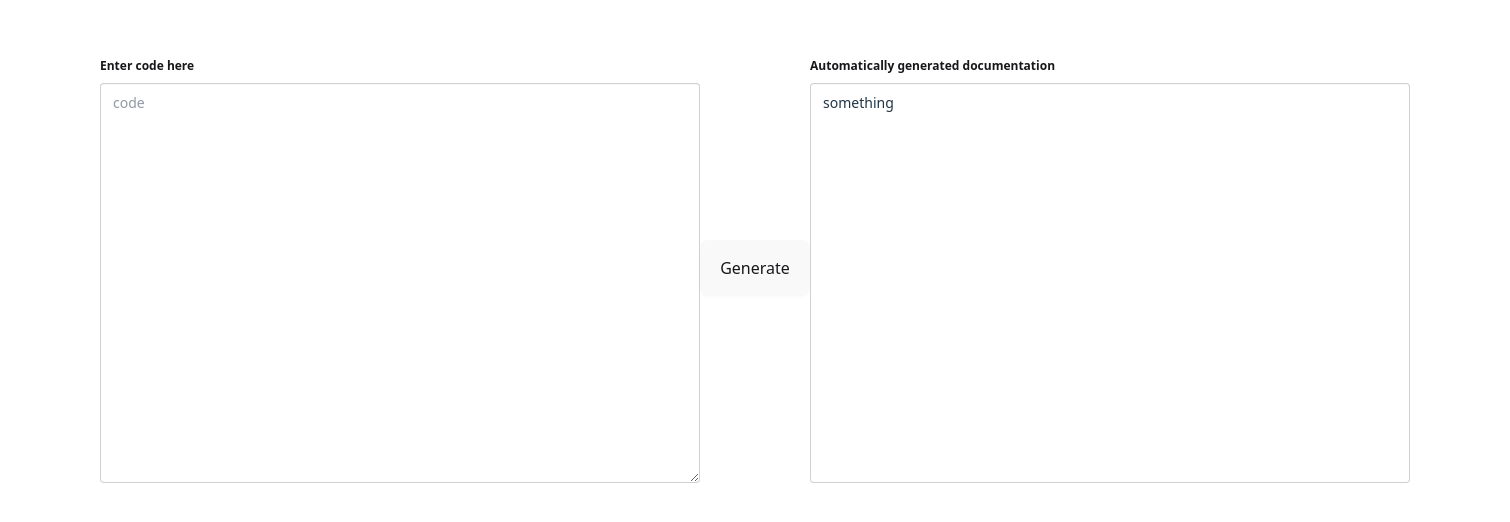
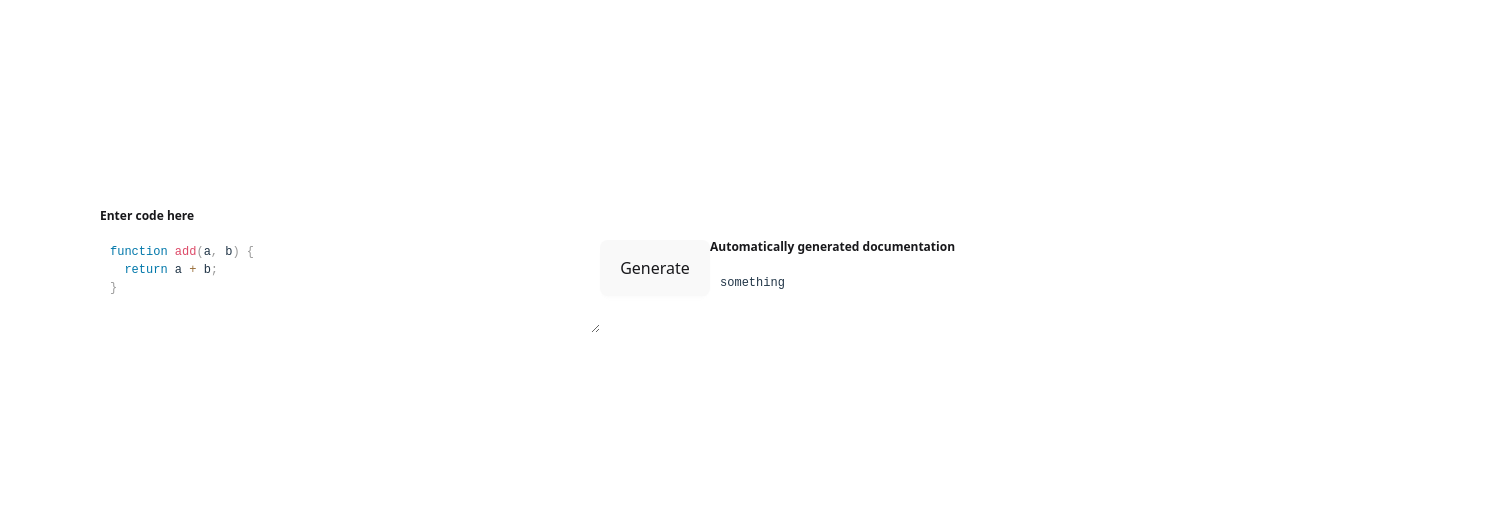
Before and after one commit to prth8564/code_documentation_generator, a React (Vite) app: page / in a window 1280 px wide. Shown: the part 132-654 px from the top of the page, 1510 px wide, since content can reach past the window. Built offline with nearby package versions, Linux system fonts and the light colour scheme.

Commit message:
code editor and a little formatting

```diff
--- a/package.json
+++ b/package.json
@@ -4,6 +4,7 @@
   "version": "0.0.0",
   "type": "module",
   "scripts": {
+    "start": "start npm run dev && start nodemon api/index.js",
     "dev": "vite",
     "build": "vite build",
     "lint": "eslint .",
@@ -12,8 +13,10 @@
   "dependencies": {
     "@tailwindcss/vite": "^4.0.15",
     "daisyui": "^5.0.9",
+    "prismjs": "^1.30.0",
     "react": "^19.0.0",
     "react-dom": "^19.0.0",
+    "react-simple-code-editor": "^0.14.1",
     "tailwindcss": "^4.0.15"
   },
   "devDependencies": {
--- a/src/App.jsx
+++ b/src/App.jsx
@@ -1,24 +1,50 @@
 import './App.css'
 import { query } from './functions/apiCall'
 import { useState } from 'react'
+import Editor from 'react-simple-code-editor';
+import { highlight, languages } from 'prismjs/components/prism-core';
+import 'prismjs/components/prism-clike';
+import 'prismjs/components/prism-javascript';
+import 'prismjs/themes/prism.css';
 function App() {
   const [output,setOutput] = useState("something");
-  const [code ,setCode] = useState("");
+  const [code ,setCode] = useState(`function add(a, b) {\n  return a + b;\n}`);
 
-const prompt = { inputs: `Generate documentation for the following code and response should only contain the code which includes the documentation:\n${code}` };
+const prompt = { inputs: `Generate documentation for the following code and response should only contain the code which includes the documentation as a string:\n${code}` };
 
   return (
     <>
     <div className='iofields'>
       <fieldset className="fieldset">
   <legend className="fieldset-legend">Enter code here</legend>
-  <textarea className="textarea h-100 w-150" placeholder="code" onChange={(e)=>{setCode(e.target.value)}}></textarea>
+  <Editor
+      value={code}
+      onValueChange={code => setCode(code)}
+      highlight={code => highlight(code, languages.js)}
+      padding={10}
+      style={{
+        fontFamily: '"Fira code", "Fira Mono", monospace',
+        fontSize: 12,
+        minHeight:100,
+        minWidth:500,
+        overflow:'scroll',
+        resize:'block'
+      }}
+    />
 </fieldset>
 
-<button className="btn btn-xl" onClick={async ()=> setOutput(await query(prompt))}>Generate</button>
+<button className="btn btn-xl" onClick={async ()=> setOutput(""+await query(prompt))}>Generate</button>
 <fieldset className="fieldset">
   <legend className="fieldset-legend">Automatically generated documentation</legend>
-  <output className="textarea h-100 w-150" placeholder="documentation">{output}</output>
+  <Editor
+      value={output}
+      highlight={code => highlight(code, languages.js)}
+      padding={10}
+      style={{
+        fontFamily: '"Fira code", "Fira Mono", monospace',
+        fontSize: 12,
+      }}
+    />
 </fieldset>
 </div>
     </>
```
Also changed, not shown: src/functions/apiCall.jsx (+1 -1 lines), 1 other file (tests, documents, lock files or other folders).
